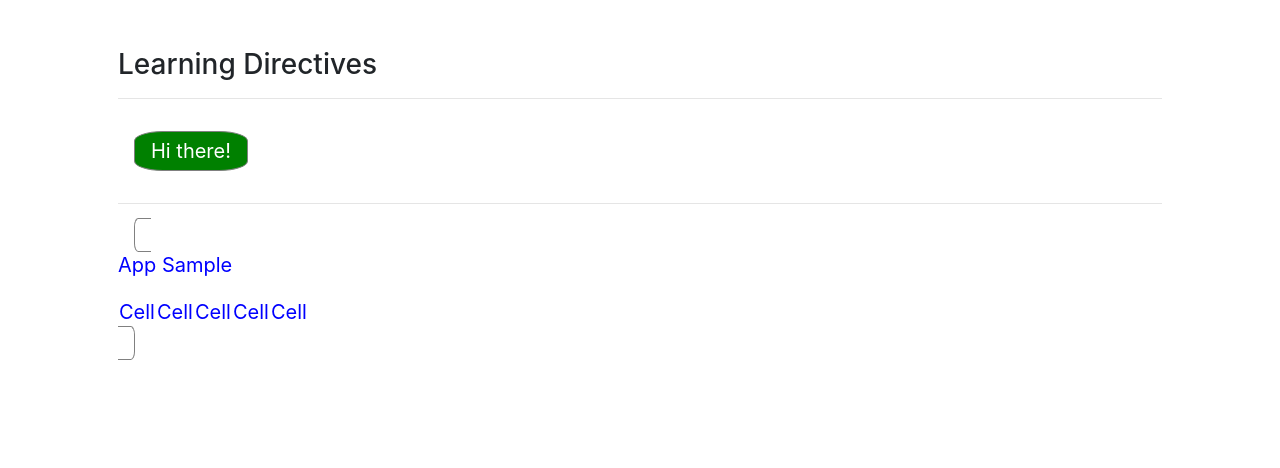
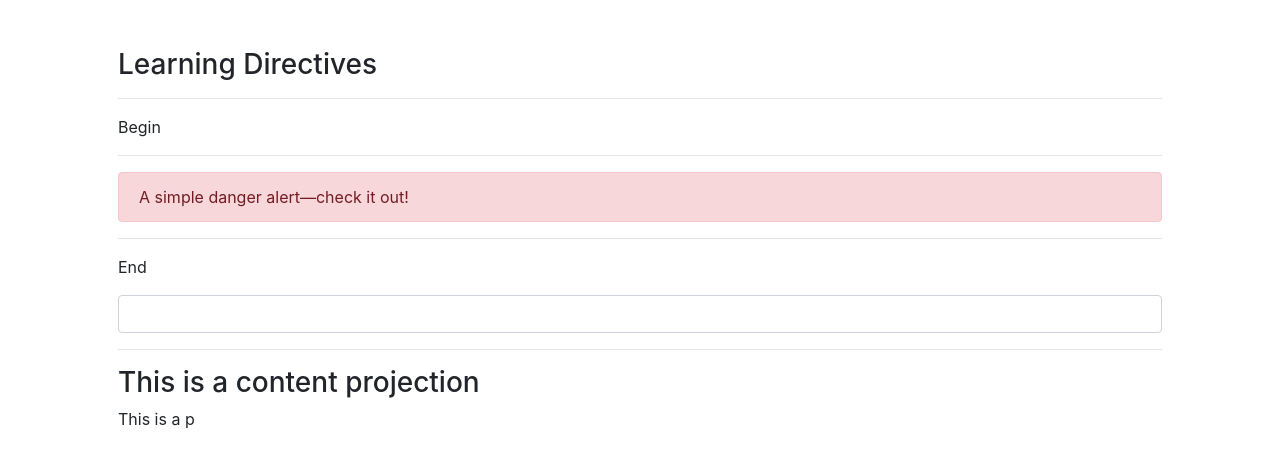
Before and after one commit to vivekanandpv/ng-basics, an Angular app: page / in a window 1280 px wide. Shown: the top 468 px of the page. Built offline with nearby package versions, Linux system fonts and the light colour scheme.

Commit message:
content projection

```diff
--- a/src/app/app.component.html
+++ b/src/app/app.component.html
@@ -2,16 +2,15 @@
   <h3>Learning Directives</h3>
   <hr />
   <!-- <app-demo></app-demo> -->
-  <button
-    v2Premium
-    [color]="'white'"
-    [backgroundColor]="'green'"
-    (v2Event)="v2HandlerParent($event)"
-  >
-    Hi there!
-  </button>
+  <app-sample>
+    <div class="alert alert-danger" role="alert">
+      A simple danger alert—check it out!
+    </div>
 
-  <hr />
+    <h3>This is a content projection</h3>
 
-  <app-sample v2Premium [color]="'blue'"></app-sample>
+    <input type="text" class="form-control" />
+
+    <p>This is a p</p>
+  </app-sample>
 </div>
--- a/src/app/sample/sample.component.html
+++ b/src/app/sample/sample.component.html
@@ -1,13 +1,10 @@
-<p>App Sample</p>
+<p>Begin</p>
+<hr />
+<ng-content select="div"></ng-content>
+<hr />
+<p>End</p>
+<ng-content select="input"></ng-content>
 
-<table>
-  <tbody>
-    <tr>
-      <td>Cell</td>
-      <td>Cell</td>
-      <td>Cell</td>
-      <td>Cell</td>
-      <td>Cell</td>
-    </tr>
-  </tbody>
-</table>
+<hr />
+
+<ng-content></ng-content>
--- a/src/app/sample/sample.component.ts
+++ b/src/app/sample/sample.component.ts
@@ -8,11 +8,7 @@ import { UserEventArgs } from 'src/models/eventargs.model';
   styleUrls: ['./sample.component.scss'],
 })
 export class SampleComponent implements OnInit {
-  @Input() color!: string;
-
   constructor() {}
 
-  ngOnInit(): void {
-    console.log('Color SampleComponent', this.color);
-  }
+  ngOnInit(): void {}
 }
```
